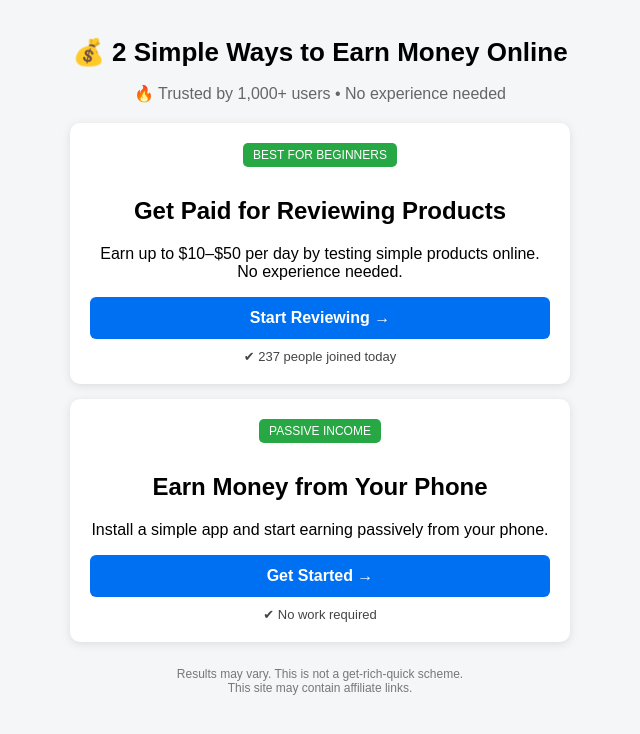
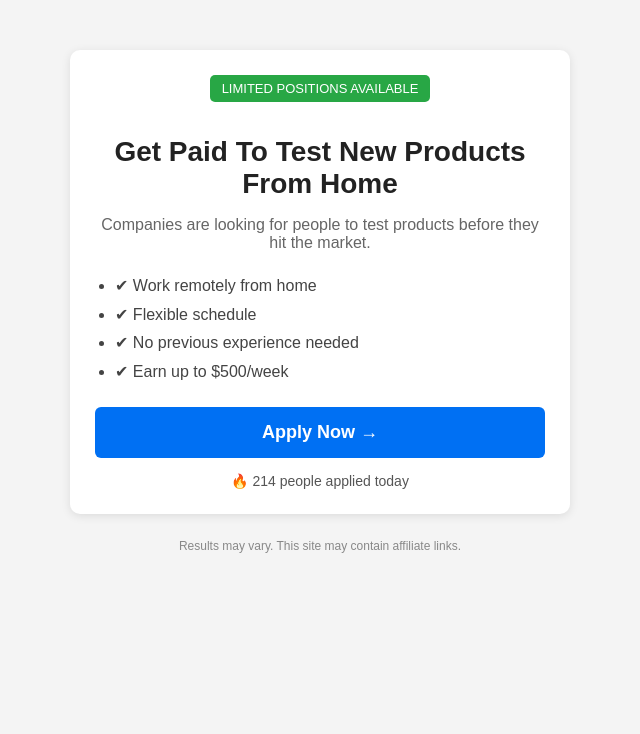
Before and after one commit to MirAli28/abc, a plain HTML site: page index.html in a window 1280 px wide. Shown: the whole page, without its empty margins (320-960 px from the left). Drawn offline with Linux system fonts and the light colour scheme.

Commit message:
Update index.html

```diff
--- a/index.html
+++ b/index.html
@@ -2,78 +2,90 @@
 <html lang="en">
 <head>
 <meta charset="UTF-8">
-  <title>Vaajib - Earn Money Online</title>
 <meta name="viewport" content="width=device-width, initial-scale=1.0">
+<title>Product Tester Jobs</title>
 
 <style>
-    body {
-      font-family: Arial, sans-serif;
-      background: #f4f6f8;
-      margin: 0;
-      padding: 0;
-      text-align: center;
+
+body{
+font-family:Arial,sans-serif;
+background:#f4f4f4;
+margin:0;
+padding:0;
+text-align:center;
 }
 
-    .container {
-      max-width: 500px;
-      margin: auto;
-      padding: 20px;
+.container{
+max-width:500px;
+margin:auto;
+padding:20px;
 }
 
-    h1 {
-      font-size: 26px;
-      margin-bottom: 10px;
+.card{
+background:white;
+padding:25px;
+border-radius:10px;
+margin-top:30px;
+box-shadow:0 2px 10px rgba(0,0,0,0.1);
 }
 
-    .subtext {
-      color: #666;
-      margin-bottom: 20px;
+.badge{
+display:inline-block;
+background:#28a745;
+color:white;
+padding:6px 12px;
+border-radius:5px;
+font-size:13px;
+margin-bottom:15px;
 }
 
-    .card {
-      background: white;
-      padding: 20px;
-      margin: 15px 0;
-      border-radius: 10px;
-      box-shadow: 0 2px 10px rgba(0,0,0,0.1);
+h1{
+font-size:28px;
+margin-bottom:10px;
+color:#222;
 }
 
-    .badge {
-      display: inline-block;
-      background: #28a745;
-      color: white;
-      padding: 5px 10px;
-      font-size: 12px;
-      border-radius: 5px;
-      margin-bottom: 10px;
+.sub{
+color:#666;
+font-size:16px;
+margin-bottom:20px;
 }
 
-    .btn {
-      display: block;
-      margin-top: 15px;
-      padding: 12px;
-      background: #0070f3;
-      color: white;
-      text-decoration: none;
-      border-radius: 6px;
-      font-weight: bold;
+ul{
+text-align:left;
+padding-left:20px;
+line-height:1.8;
+color:#444;
 }
 
-    .btn:hover {
-      background: #005ad3;
+.btn{
+display:block;
+background:#0070f3;
+color:white;
+text-decoration:none;
+padding:15px;
+margin-top:20px;
+border-radius:6px;
+font-size:18px;
+font-weight:bold;
 }
 
-    .proof {
-      font-size: 13px;
-      color: #444;
-      margin-top: 10px;
+.btn:hover{
+background:#005ad3;
 }
 
-    .footer {
-      font-size: 12px;
-      color: #777;
-      margin-top: 25px;
+.proof{
+margin-top:15px;
+font-size:14px;
+color:#555;
 }
+
+.footer{
+font-size:12px;
+color:#888;
+margin-top:25px;
+}
+
 </style>
 </head>
 
@@ -81,38 +93,43 @@
 
 <div class="container">
 
-  <h1>💰 2 Simple Ways to Earn Money Online</h1>
-  <p class="subtext">🔥 Trusted by 1,000+ users • No experience needed</p>
+<div class="card">
 
-  <!-- OPTION 1 -->
-  <div class="card">
-    <div class="badge">BEST FOR BEGINNERS</div>
-    <h2>Get Paid for Reviewing Products</h2>
-    <p>Earn up to $10–$50 per day by testing simple products online. No experience needed.</p>
+<div class="badge">
+LIMITED POSITIONS AVAILABLE
+</div>
 
-    <a href="https://google.com" class="btn">
-      Start Reviewing →
+<h1>
+Get Paid To Test New Products From Home
+</h1>
+
+<p class="sub">
+Companies are looking for people to test products before they hit the market.
+</p>
+
+<ul>
+<li>✔ Work remotely from home</li>
+<li>✔ Flexible schedule</li>
+<li>✔ No previous experience needed</li>
+<li>✔ Earn up to $500/week</li>
+</ul>
+
+<a href="https://afflat3e1.com/trk/lnk/1F1852B9-28D8-45F6-9693-0815D770DEEC/?o=24097&c=918273&a=576022&k=E2D7FFBA604216BD3D91E27AD9FFD734&l=25120"
+class="btn"
+target="_blank">
+
+Apply Now →
+
 </a>
 
-    <div class="proof">✔ 237 people joined today</div>
+<div class="proof">
+🔥 214 people applied today
 </div>
 
-  <!-- OPTION 2 -->
-  <div class="card">
-    <div class="badge">PASSIVE INCOME</div>
-    <h2>Earn Money from Your Phone</h2>
-    <p>Install a simple app and start earning passively from your phone.</p>
-
-    <a href="https://google.com" class="btn">
-      Get Started →
-    </a>
-
-    <div class="proof">✔ No work required</div>
 </div>
 
 <div class="footer">
-    Results may vary. This is not a get-rich-quick scheme.<br>
-    This site may contain affiliate links.
+Results may vary. This site may contain affiliate links.
 </div>
 
 </div>
```
Lines whose indentation alone changed are shown as unchanged.
